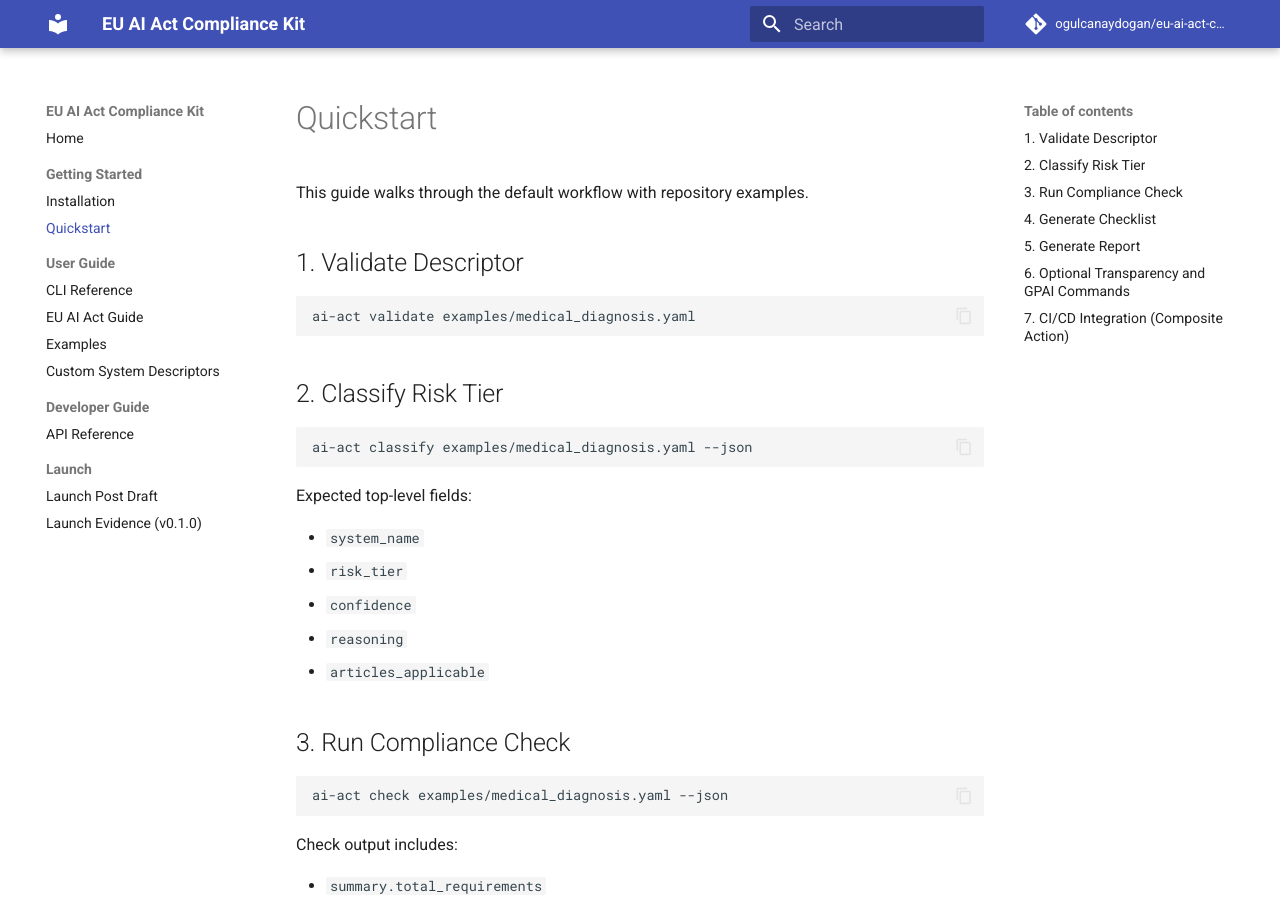
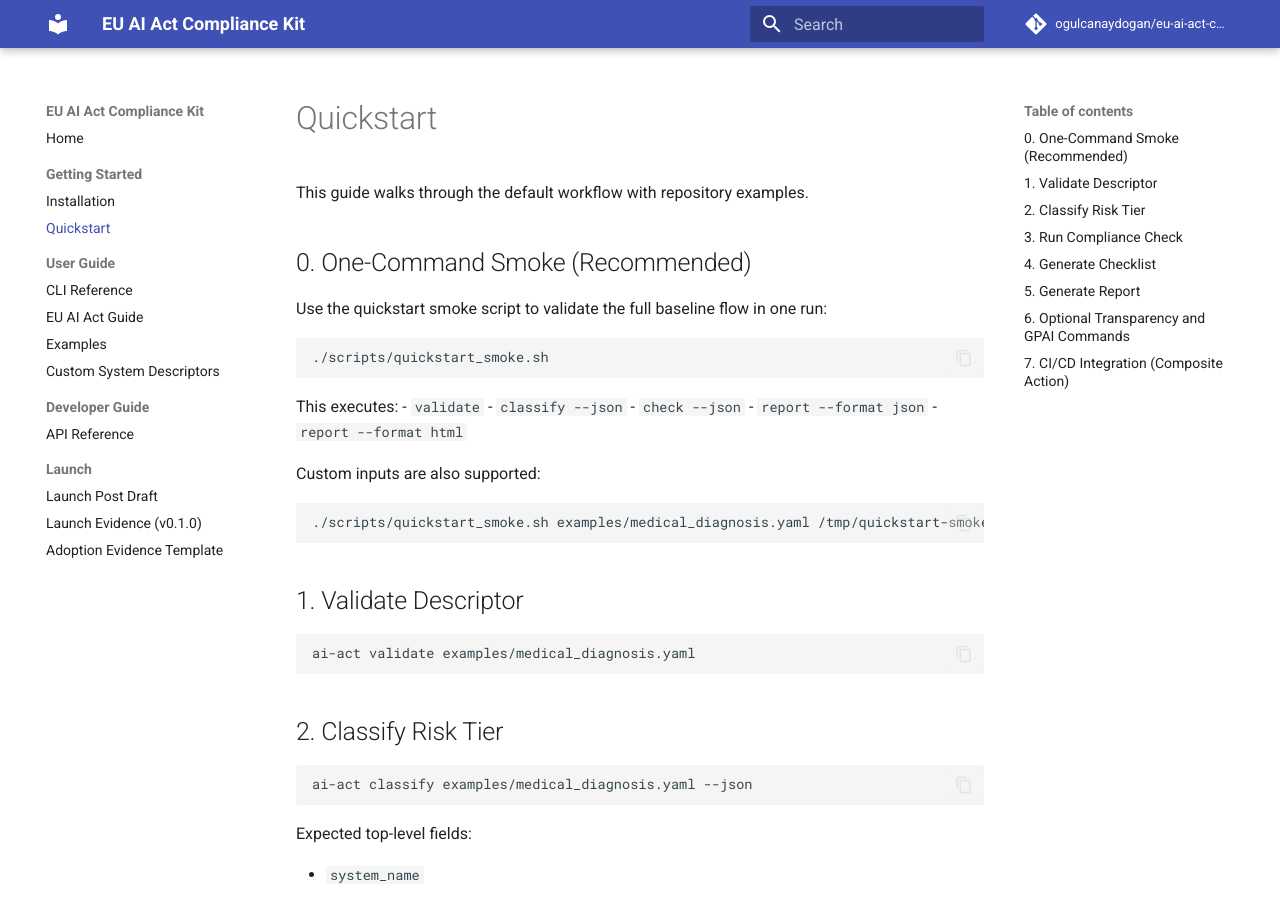
Before and after one commit to ogulcanaydogan/eu-ai-act-compliance-kit, an MkDocs documentation site: the page built from docs/quickstart.md, in a window 1280 px wide and 900 px high. Built offline with MkDocs 1.6.1 and Material for MkDocs 9.7.7, drawn with Linux system fonts in a browser that asks for light colours; comment, search, counter and statistics services are not loaded.

Commit message:
feat: add phase13 quickstart smoke adoption hardening

````diff
--- a/docs/quickstart.md
+++ b/docs/quickstart.md
@@ -1,6 +1,27 @@
 # Quickstart
 
 This guide walks through the default workflow with repository examples.
+
+## 0. One-Command Smoke (Recommended)
+
+Use the quickstart smoke script to validate the full baseline flow in one run:
+
+```bash
+./scripts/quickstart_smoke.sh
+```
+
+This executes:
+- `validate`
+- `classify --json`
+- `check --json`
+- `report --format json`
+- `report --format html`
+
+Custom inputs are also supported:
+
+```bash
+./scripts/quickstart_smoke.sh examples/medical_diagnosis.yaml /tmp/quickstart-smoke
+```
 
 ## 1. Validate Descriptor
 
--- a/mkdocs.yml
+++ b/mkdocs.yml
@@ -37,3 +37,4 @@ nav:
   - Launch:
       - Launch Post Draft: launch_post.md
       - Launch Evidence (v0.1.0): launch_evidence_v0_1_0.md
+      - Adoption Evidence Template: adoption_evidence_template.md
````
Also changed, not shown: CONTRIBUTING.md (+15 -3 lines), README.md (+14 -1 lines), ROADMAP.md (+5 -4 lines), docs/adoption_evidence_template.md (added, +49 -0 lines), docs/index.md (+2 -0 lines), 2 other files.
